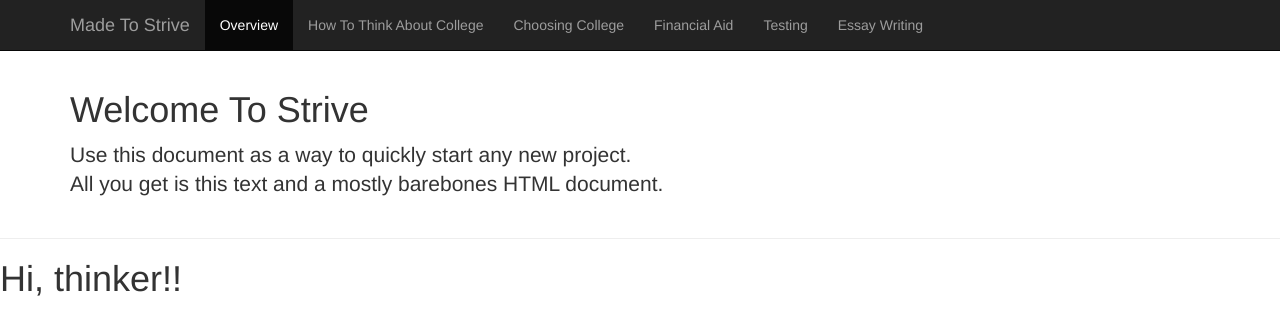
After one commit to madetostrive/strive-webapp, a Flask app: page /think in a window 1280 px wide. The commit adds this page. Shown: the top 335 px of the page. Run offline with Flask 2, Linux system fonts and the light colour scheme; some libraries are stand-ins or nearby versions.

Commit message:
adding other link pages

```diff
--- a/strive-webapp/application.py
+++ b/strive-webapp/application.py
@@ -8,13 +8,25 @@ from flask import render_template
 application = Flask(__name__)
 
 @application.route('/')
-def random():
-    name = 'My Name'
-    return render_template('index.html', name=name)
+def index():
+    return render_template('index.html')
 
-# run the app.
+@application.route('/think')
+def think():
+    return render_template('think.html')
+
+@application.route('/choosing')
+def choosing():
+    return render_template('choosing.html')
+
+@application.route('/finaid')
+def finaid():
+    return render_template('finaid.html')
+
+@application.route('/testing')
+def testing():
+    return render_template('testing.html')
+
 if __name__ == "__main__":
-    # Setting debug to True enables debug output. This line should be
-    # removed before deploying a production app.
     application.debug = True
     application.run()
--- a/strive-webapp/templates/base.html
+++ b/strive-webapp/templates/base.html
@@ -30,10 +30,10 @@
         <div id="navbar" class="collapse navbar-collapse">
           <ul class="nav navbar-nav">
             <li class="active"><a href="#">Overview</a></li>
-            <li><a href="#about">How To Think About College</a></li>
-            <li><a href="#contact">Choosing College</a></li>
-            <li><a href="#contact">Financial Aid</a></li>
-            <li><a href="#contact">Testing</a></li>
+            <li><a href="/think">How To Think About College</a></li>
+            <li><a href="/choosing">Choosing College</a></li>
+            <li><a href="/finaid">Financial Aid</a></li>
+            <li><a href="/testing">Testing</a></li>
              <li><a href="#contact">Essay Writing</a></li>
 
 
--- /dev/null
+++ b/strive-webapp/templates/choosing.html
@@ -0,0 +1,4 @@
+{% extends "base.html" %}
+{% block content %}
+    <h1>Hi, choice is harder than you think!!</h1>
+{% endblock %}
--- /dev/null
+++ b/strive-webapp/templates/finaid.html
@@ -0,0 +1,4 @@
+{% extends "base.html" %}
+{% block content %}
+    <h1>Hi, financial aid is really hard!!</h1>
+{% endblock %}
--- /dev/null
+++ b/strive-webapp/templates/testing.html
@@ -0,0 +1,4 @@
+{% extends "base.html" %}
+{% block content %}
+    <h1>Hi, testing is wroth spending time time on!!</h1>
+{% endblock %}
--- /dev/null
+++ b/strive-webapp/templates/think.html
@@ -0,0 +1,4 @@
+{% extends "base.html" %}
+{% block content %}
+    <h1>Hi, thinker!!</h1>
+{% endblock %}
```
